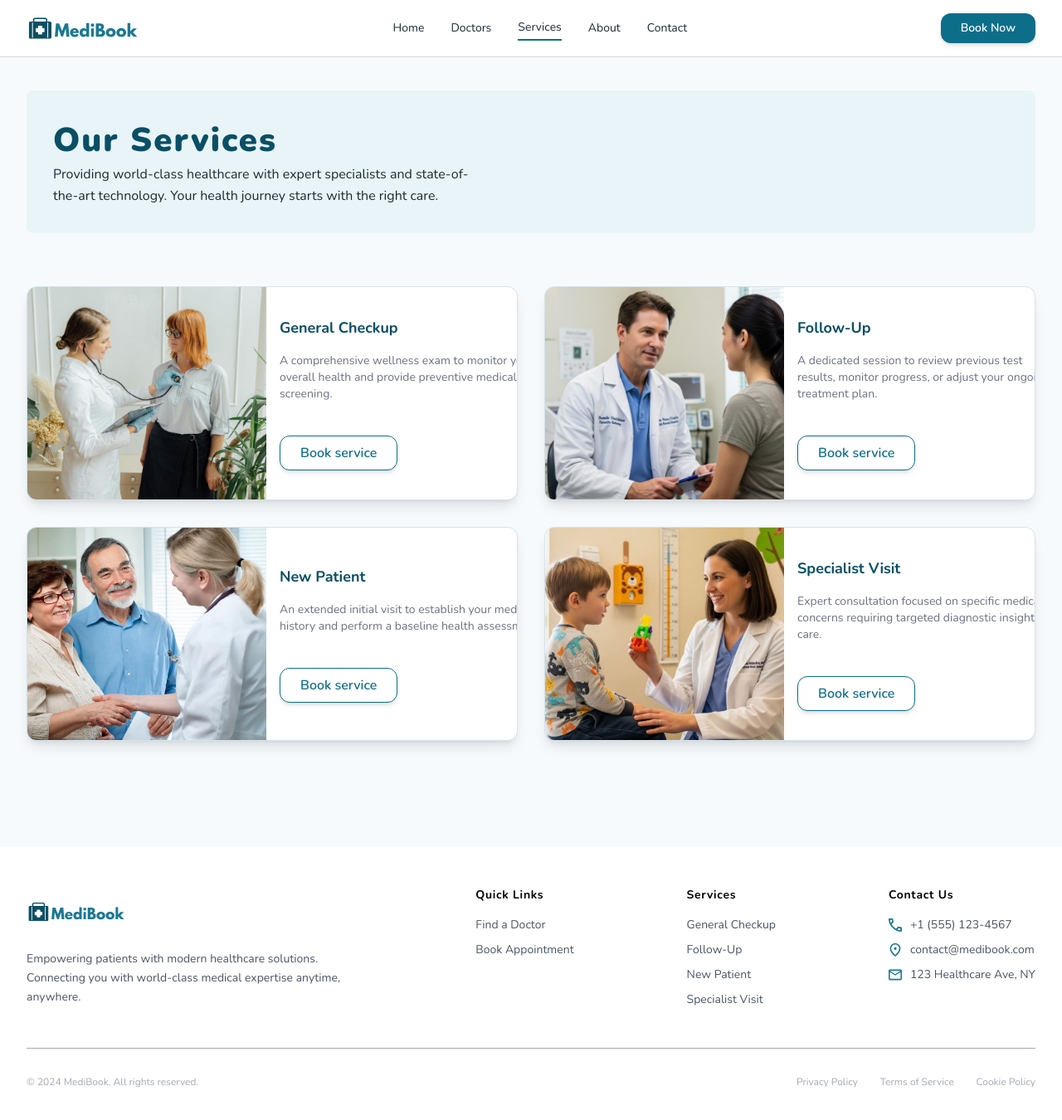
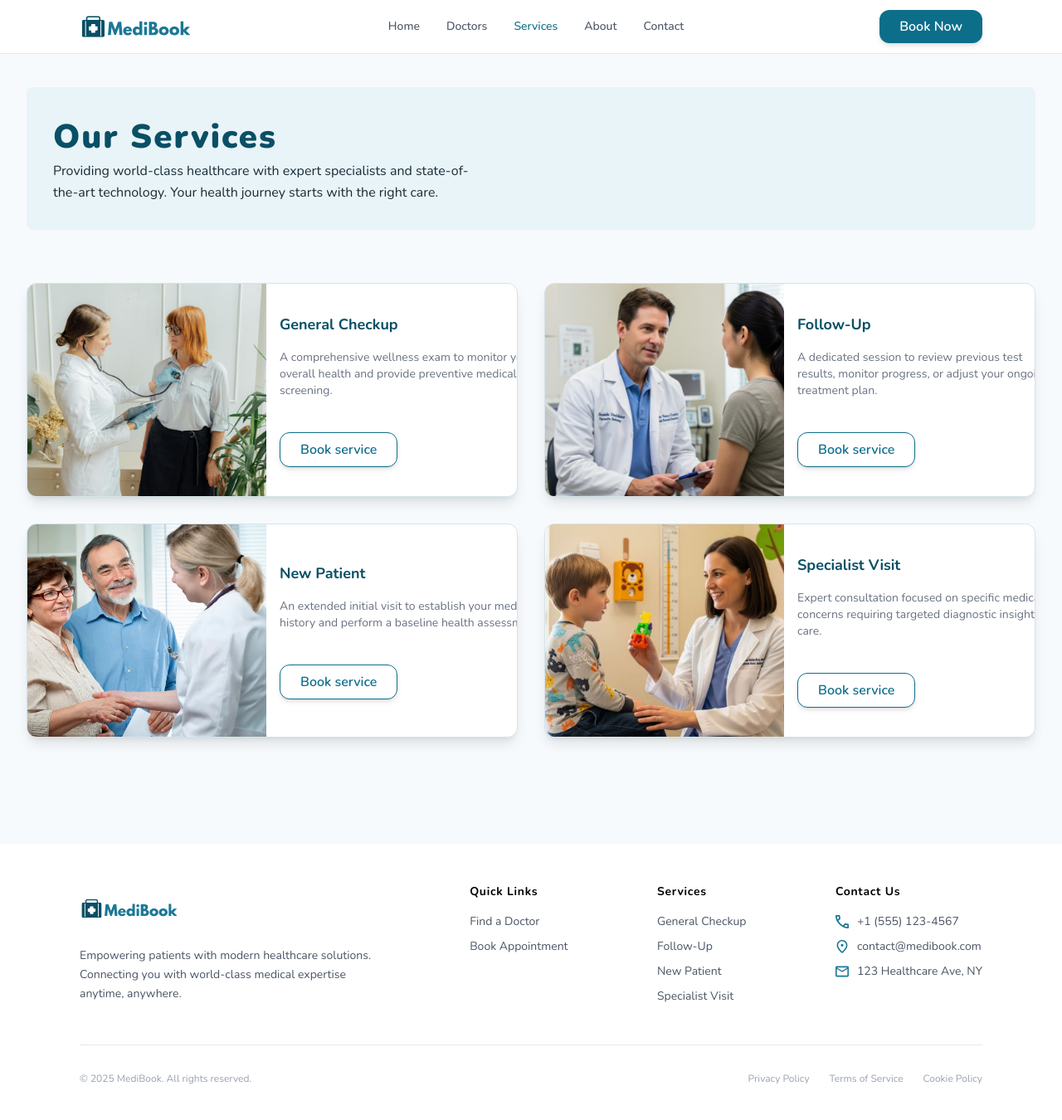
Before and after one commit to jagonosalexandra/medibook-appointment-booking-system, a React (Vite) app in the folder user-side/: page /services in a window 1280 px wide. Shown: the top 1350 px of the page at 83% size. Built offline with nearby package versions, Linux system fonts and the light colour scheme.

Commit message:
add responsive design

```diff
--- a/user-side/src/components/Footer.jsx
+++ b/user-side/src/components/Footer.jsx
@@ -1,38 +1,41 @@
+// Footer.jsx
 import React from 'react'
 import logo from '../assets/images/logo.svg'
 import phone from '../assets/icons/phone.svg'
 import address from '../assets/icons/address.svg'
 import email from '../assets/icons/email.svg'
+import { Link } from 'react-router-dom'
 
 const Footer = () => {
   return (
-    <div className='bg-white px-8 py-12 text-gray-600 text-sm'>
-      <div className='flex flex-col gap-6 lg:flex-row justify-between pb-12'>
+    <footer className='bg-white px-6 lg:px-24 py-12 text-gray-600 text-sm'>
+      <div className='flex flex-col gap-10 lg:flex-row justify-between pb-12'>
 
-        <div className='md:w-1/3 space-y-4'>
+        <div className='lg:w-1/3 space-y-4'>
           <img className='w-30' src={logo} alt='MediBook Logo' />
           <p className='xl:max-w-sm leading-relaxed'>
-            Empowering patients with modern
-            healthcare solutions. Connecting you
-            with world-class medical expertise
-            anytime, anywhere.</p>
+            Empowering patients with modern healthcare solutions. Connecting you
+            with world-class medical expertise anytime, anywhere.
+          </p>
         </div>
 
         <div className='flex flex-col gap-4'>
           <p className='text-black font-bold tracking-wider'>Quick Links</p>
+          {/* ✅ Using Link instead of dead <li> elements */}
           <ul className='space-y-2.5'>
-            <li className='hover:text-primary cursor-pointer transition-colors'>Find a Doctor</li>
-            <li className='hover:text-primary cursor-pointer transition-colors'>Book Appointment</li>
+            <li><Link to='/doctors' className='hover:text-primary transition-colors'>Find a Doctor</Link></li>
+            <li><Link to='/booking' className='hover:text-primary transition-colors'>Book Appointment</Link></li>
           </ul>
         </div>
 
         <div className='flex flex-col gap-4'>
           <p className='text-black font-bold tracking-wider'>Services</p>
           <ul className='space-y-2.5'>
-            <li className='hover:text-primary cursor-pointer transition-colors'>General Checkup</li>
-            <li className='hover:text-primary cursor-pointer transition-colors'>Follow-Up</li>
-            <li className='hover:text-primary cursor-pointer transition-colors'>New Patient</li>
-            <li className='hover:text-primary cursor-pointer transition-colors'>Specialist Visit</li>
+            {['General Checkup', 'Follow-Up', 'New Patient', 'Specialist Visit'].map(s => (
+              <li key={s}>
+                <Link to='/booking' className='hover:text-primary transition-colors'>{s}</Link>
+              </li>
+            ))}
           </ul>
         </div>
 
@@ -46,19 +49,18 @@ const Footer = () => {
         </div>
       </div>
 
+      <hr className='border-none h-px bg-gray-200 mb-8' />
 
-      <div className='flex flex-col justify-center gap-8'>
-        <hr className='border-none outline-none h-px bg-gray-600/50' />
-        <div className='flex flex-col md:flex-row gap-4 justify-between items-center text-xs text-gray-600/50'>
-          <p>© 2024 MediBook. All rights reserved.</p>
-          <ul className='flex justify-between items-end w-full md:w-72 cursor-pointer'>
-            <li>Privacy Policy</li>
-            <li>Terms of Service</li>
-            <li>Cookie Policy</li>
-          </ul>
-        </div>
+      <div className='flex flex-col md:flex-row gap-4 justify-between items-center text-xs text-gray-400'>
+        <p>© 2025 MediBook. All rights reserved.</p>
+        {/* ✅ Fixed: was items-end, should be items-center */}
+        <ul className='flex items-center gap-6 cursor-pointer'>
+          <li className='hover:text-primary transition-colors'>Privacy Policy</li>
+          <li className='hover:text-primary transition-colors'>Terms of Service</li>
+          <li className='hover:text-primary transition-colors'>Cookie Policy</li>
+        </ul>
       </div>
-    </div>
+    </footer>
   )
 }
 
--- a/user-side/src/components/Navbar.jsx
+++ b/user-side/src/components/Navbar.jsx
@@ -1,45 +1,77 @@
-import React from 'react'
+import React, { useState } from 'react'
 import logo from '../assets/images/logo.svg'
+import menu from '../assets/icons/menu.svg'
 import { NavLink, useNavigate } from 'react-router-dom'
 import Button from './Button'
+
+const NAV_LINKS = [
+  { label: 'Home', to: '/' },
+  { label: 'Doctors', to: '/doctors' },
+  { label: 'Services', to: '/services' },
+  { label: 'About', to: '/about' },
+  { label: 'Contact', to: '/contact' }
+]
+
+const navClass = ({ isActive }) =>
+  `flex flex-col items-center gap-0.5 text-sm font-medium transition-colors ${isActive ? 'text-primary' : 'text-gray-600 hover:text-primary'
+  }`
 
 const Navbar = () => {
 
   const navigate = useNavigate()
+  const [isOpen, setIsOpen] = useState(false)
 
   return (
-    <div className='flex items-center justify-between text-sm px-8 sticky top-0 z-50 bg-white border-b border-gray-300'>
-      <img onClick={() => navigate('/')} className='w-34 cursor-pointer transition-all' src={logo} alt='' />
+    <nav className='sticky top-0 z-50 bg-white border-b border-gray-200'>
+      <div className='flex items-center justify-between px-6 lg:px-24 h-16'>
+        <img onClick={() => navigate('/')} className='w-34 cursor-pointer' src={logo} alt='Medibook' />
 
-      <ul className='flex items-center gap-8'>
-        <NavLink to='/'>
-          <li className='py-1'>Home</li>
-          <hr className='border-none outline-none h-0.5 m-auto bg-primary hidden' />
+        <ul className='hidden md:flex items-center gap-8'>
+          {NAV_LINKS.map(({ label, to }) => (
+            <li key={to}>
+              <NavLink to={to} className={navClass}>
+                <span className='py-1'>{label}</span>
+                {({ isActive }) => isActive && (
+                  <span className='block h-0.5 w-full bg-primary rounded-full' />
+                )}
               </NavLink>
-        <NavLink to='/doctors'>
-          <li className='py-1'>Doctors</li>
-          <hr className='border-none outline-none h-0.5 m-auto bg-primary hidden' />
-        </NavLink>
-        <NavLink to='/services'>
-          <li className='py-1'>Services</li>
-          <hr className='border-none outline-none h-0.5 m-auto bg-primary hidden' />
-        </NavLink>
-        <NavLink to='/about'>
-          <li className='py-1'>About</li>
-          <hr className='border-none outline-none h-0.5 m-auto bg-primary hidden' />
-        </NavLink>
-        <NavLink to='/contact'>
-          <li className='py-1'>Contact</li>
-          <hr className='border-none outline-none h-0.5 m-auto bg-primary hidden' />
-        </NavLink>
+            </li>
+          ))}
         </ul>
 
+        <div className='flex items-center gap-4'>
           <Button
             label="Book Now"
             variant="primary"
-        onClick={() => navigate('booking')}
+            onClick={() => navigate('/booking')}
           />
+
+          <button className='md:hidden flex flex-col gap-1.5 p-1 cursor-pointer' onClick={() => setIsOpen(prev => !prev)} aria-label='TOggle menu'>
+            <img className='w-8' src={menu} alt='menu' />
+          </button>
         </div>
+      </div>
+
+      {isOpen && (
+        <div className='md:hidden bg-white border-t border-gray-100 px-6 flex flex-col gap-1'>
+          {NAV_LINKS.map(({ label, to }) => (
+            <NavLink
+              key={to}
+              to={to}
+              onClick={() => setIsOpen(false)}
+              className={({ isActive }) =>
+                `p-3 rounded-lg text-sm font-medium transition-colors ${isActive
+                  ? 'bg-primary/10 text-primary font-bold'
+                  : 'text-gray-600 hover:bg-gray-50 hover:text-primary'
+                }`
+              }
+            >
+              {label}
+            </NavLink>
+          ))}
+        </div>
+      )}
+    </nav >
   )
 }
 
--- /dev/null
+++ b/user-side/src/constants/services.js
@@ -0,0 +1,13 @@
+import checkup from '../assets/images/checkup.jpeg'
+import followup from '../assets/images/followup.jpg'
+import patient from '../assets/images/patient.jpeg'
+import specialist from '../assets/images/specialist.jpg'
+
+const SERVICES = [
+    { img: checkup, title: 'General Checkup', desc: 'A comprehensive wellness exam to monitor your overall health and provide preventive medical screening.' },
+    { img: followup, title: 'Follow-Up', desc: 'A dedicated session to review previous test results, monitor progress, or adjust your ongoing treatment plan.' },
+    { img: patient, title: 'New Patient', desc: 'An extended initial visit to establish your medical history and perform a baseline health assessment.' },
+    { img: specialist, title: 'Specialist Visit', desc: 'Expert consultation focused on specific medical concerns requiring targeted diagnostic insights and care.' },
+]
+
+export default SERVICES
--- /dev/null
+++ b/user-side/src/constants/whyUs.js
@@ -0,0 +1,13 @@
+import experts from '../assets/icons/general_practice.svg'
+import award from '../assets/icons/award.svg'
+import building from '../assets/icons/building.svg'
+import schedule from '../assets/icons/calendar-check.svg'
+
+const WHY_US = [
+    { icon: experts, title: 'Expert Medical Team', desc: 'Access a network of board-certified physicians and experienced healthcare professionals dedicated to providing personalized, high-quality medical care for every patient.' },
+    { icon: award, title: 'Accredited Excellence', desc: 'We maintain the highest clinical standards as a Joint Commission-accredited facility, ensuring your care is safe, strictly regulated, and held to national benchmarks of excellence.' },
+    { icon: schedule, title: 'Seamless Scheduling', desc: 'Skip the waiting room. Our real-time booking system allows you to secure appointment slots instantly, helping you manage your health around your busy schedule.' },
+    { icon: building, title: 'Modern Facilities', desc: 'Experience medical care in a clean, professional environment equipped with modern diagnostic tools and comfortable patient lounges designed for your peace of mind.' },
+]
+
+export default WHY_US
--- a/user-side/src/pages/Home.jsx
+++ b/user-side/src/pages/Home.jsx
@@ -3,22 +3,15 @@ import { useNavigate } from 'react-router-dom'
 import LoadingSpinner from '../components/LoadingSpinner'
 import hero from '../assets/images/hero.jpg'
 import Button from '../components/Button'
-import checkup from '../assets/images/checkup.jpeg'
-import followup from '../assets/images/followup.jpg'
-import patient from '../assets/images/patient.jpeg'
-import specialist from '../assets/images/specialist.jpg'
-import experts from '../assets/icons/general_practice.svg'
-import award from '../assets/icons/award.svg'
-import building from '../assets/icons/building.svg'
-import schedule from '../assets/icons/calendar-check.svg'
 import { fetchAllDoctors } from '../services/doctorService'
 import DoctorCard from '../components/DoctorCard'
+import SERVICES from '../constants/services'
+import WHY_US from '../constants/whyUs'
 
 const Home = () => {
   const navigate = useNavigate()
-
   const [doctors, setDoctors] = useState([])
-  const [loading, setLoading] = useState(true)
+  const [loadingDoctors, setLoadingDoctors] = useState(true)
   const [error, setError] = useState(null)
 
   useEffect(() => {
@@ -27,17 +20,14 @@ const Home = () => {
         const data = await fetchAllDoctors()
         setDoctors(data)
       } catch (error) {
-        setError(err.message || 'Failed to load doctors')
-        console.error('Error loading doctors:', err)
+        setError(error.message || 'Failed to load doctors')
+        console.error('Error loading doctors:', error)
       } finally {
-        setLoading(false)
+        setLoadingDoctors(false)
       }
     }
     loadDoctors()
   }, [])
-
-  if (loading) return <LoadingSpinner message="Loading dashboard..." />
-  if (error) return <p className="text-red">{error}</p>
 
   return (
     <div>
@@ -54,7 +44,7 @@ const Home = () => {
           </p>
 
           <Button
-            label={`Book appointment \u2192`}
+            label={`Book appointment →`}
             variant='primary'
             onClick={() => navigate('/booking')}
           />
@@ -62,43 +52,30 @@ const Home = () => {
       </div>
 
       {/* SERVICES */}
-      <div className='px-6 lg:px-24 py-10 lg:py-12 bg-white'>
+      <div className='px-6 lg:px-24 py-10 lg:py-16 bg-white'>
         <p className='text-2xl md:text-3xl font-bold text-center mb-8 md:mb-12'>Our Services</p>
         <div className='grid grid-cols-1 md:grid-cols-2 gap-6 md:gap-8'>
-          <div className='flex flex-col lg:flex-row bg-card border border-border rounded-xl shadow-lg hover:border-2 hover:border-primary hover:scale-105 transition-all overflow-hidden group'>
-            <img className='w-full lg:w-72 h-48 lg:h-64 object-cover object-top' src={checkup} alt='General Checkup' />
+          {SERVICES.map(({ img, title, desc }) => (
+            <div key={title} className='flex flex-col lg:flex-row bg-card border border-border rounded-xl shadow-lg hover:border-2 hover:border-primary hover:scale-105 transition-all overflow-hidden'>
+              <img className='w-full lg:w-72 h-48 lg:h-64 object-cover object-top' src={img} alt={title} />
               <div className='flex flex-col justify-center gap-4 p-4'>
-              <p className='text-md font-bold text-primary-dark'>General Checkup</p>
-              <p className='w-full lg:w-xs text-sm text-gray-500'>A comprehensive wellness exam to monitor your overall health and provide preventive medical screening.</p>
+                <p className='text-md font-bold text-primary-dark'>{title}</p>
+                <p className='w-full lg:w-xs text-sm text-gray-500'>{desc}</p>
               </div>
             </div>
-          <div className='flex flex-col lg:flex-row bg-card border border-border rounded-xl shadow-lg hover:border-2 hover:border-primary hover:scale-105 transition-all overflow-hidden group'>
-            <img className='w-full lg:w-72 h-48 lg:h-64 object-cover object-top' src={followup} alt='Follow-Up' />
-            <div className='flex flex-col justify-center gap-4 p-4'>
-              <p className='text-md font-bold text-primary-dark'>Follow-Up</p>
-              <p className='w-full lg:w-xs text-sm text-gray-500'>A dedicated session to review previous test results, monitor progress, or adjust your ongoing treatment plan.</p>
-            </div>
-          </div>
-          <div className='flex flex-col lg:flex-row bg-card border border-border rounded-xl shadow-lg hover:border-2 hover:border-primary hover:scale-105 transition-all overflow-hidden group'>
-            <img className='w-full lg:w-72 h-48 lg:h-64 object-cover object-top' src={patient} alt='New Patient' />
-            <div className='flex flex-col justify-center gap-4 p-4'>
-              <p className='text-md font-bold text-primary-dark'>New Patient</p>
-              <p className='w-full lg:w-xs text-sm text-gray-500'>An extended initial visit to establish your medical history and perform a baseline health assessment.</p>
-            </div>
-          </div>
-          <div className='flex flex-col lg:flex-row bg-card border border-border rounded-xl shadow-lg hover:border-2 hover:border-primary hover:scale-105 transition-all overflow-hidden group'>
-            <img className='w-full lg:w-72 h-48 lg:h-64 object-cover object-top' src={specialist} alt='Specialist Visit' />
-            <div className='flex flex-col justify-center gap-4 p-4'>
-              <p className='text-md font-bold text-primary-dark'>Specialist Visit</p>
-              <p className='w-full lg:w-xs text-sm text-gray-500'>Expert consultation focused on specific medical concerns requiring targeted diagnostic insights and care.</p>
-            </div>
-          </div>
+          ))}
         </div>
       </div>
 
       {/* DOCTORS */}
-      <div className='flex flex-col items-center gap-8 lg:gap-12 px-6 lg:px-24 py-10 lg:py-12'>
+      <div className='flex flex-col items-center gap-8 px-6 lg:px-24 py-10 lg:py-12'>
         <p className='text-2xl md:text-3xl font-bold text-center mb-8 md:mb-12'>Meet the Doctors</p>
+        {loadingDoctors ? (
+          <LoadingSpinner message='Loading doctors...' />
+        ) : error ? (
+          <p className='text-error text-sm'>{error}</p>
+        ) : (
+          <>
             <div className='grid grid-cols-1 sm:grid-cols-2 xl:grid-cols-4 gap-4'>
               {doctors.slice(0, 4).map(doc => (
                 <DoctorCard
@@ -111,32 +88,21 @@ const Home = () => {
               ))}
             </div>
             <button className='bg-primary/5 px-8 py-4 rounded-full cursor-pointer hover:font-bold hover:text-primary active:scale-95 transition-all' onClick={() => navigate('/doctors')}>View All</button>
+          </>
+        )}
       </div>
 
       {/* WHY CHOOSE US */}
-      <div className='px-6 lg:px-24 py-10 lg:py-12 bg-white'>
+      <div className='px-6 lg:px-24 py-10 lg:py-16 bg-white'>
         <p className='text-2xl md:text-3xl font-bold text-center mb-8 md:mb-12'>Why Choose Us</p>
-        <div className='grid grid-cols-1 md:grid-cols-2 xl:grid-cols-4 gap-4 md:gap-6 min-h-64'>
-          <div className='flex flex-col gap-4 bg-card p-4 border border-border hover:border-2 hover:border-primary hover:scale-105 transition-all rounded-xl shadow-lg group'>
-            <img className='w-12 h-12 p-2 rounded-lg bg-primary/20' src={experts} alt='General Checkup' />
-            <p className='text-md font-bold'>Expert Medical Team</p>
-            <p className='text-sm text-gray-500'>Access a network of board-certified physicians and experienced healthcare professionals dedicated to providing personalized, high-quality medical care for every patient.</p>
+        <div className='grid grid-cols-1 md:grid-cols-2 xl:grid-cols-4 gap-4 md:gap-6'>
+          {WHY_US.map(({ icon, title, desc }) => (
+            <div key={title} className='flex flex-col gap-4 bg-card p-4 border border-border hover:border-2 hover:border-primary hover:scale-105 transition-all rounded-xl shadow-lg'>
+              <img className='w-12 h-12 p-2 rounded-lg bg-primary/20' src={icon} alt={title} />
+              <p className='text-md font-bold'>{title}</p>
+              <p className='text-sm text-gray-500'>{desc}</p>
             </div>
-          <div className='flex flex-col gap-4 bg-card p-4 border border-border hover:border-2 hover:border-primary hover:scale-105 transition-all rounded-xl shadow-lg group'>
-            <img className='w-12 h-12 p-2 rounded-lg bg-primary/20' src={award} alt='Follow-Up' />
-            <p className='text-md font-bold'>Accredited Excellence</p>
-            <p className='text-sm text-gray-500'>We maintain the highest clinical standards as a Joint Commission-accredited facility, ensuring your care is safe, strictly regulated, and held to national benchmarks of excellence.</p>
-          </div>
-          <div className='flex flex-col gap-4 bg-card p-4 border border-border hover:border-2 hover:border-primary hover:scale-105 transition-all rounded-xl shadow-lg group'>
-            <img className='w-12 h-12 p-2 rounded-lg bg-primary/20' src={schedule} alt='New Patient' />
-            <p className='text-md font-bold'>Seamless Scheduling</p>
-            <p className='text-sm text-gray-500'>Skip the waiting room. Our real-time booking system allows you to secure appointment slots instantly, helping you manage your health around your busy schedule.</p>
-          </div>
-          <div className='flex flex-col gap-4 bg-card p-4 border border-border hover:border-2 hover:border-primary hover:scale-105 transition-all rounded-xl shadow-lg group'>
-            <img className='w-12 h-12 p-2 rounded-lg bg-primary/20' src={building} alt='Specialist Visit' />
-            <p className='text-md font-bold'>Modern Facilities</p>
-            <p className='text-sm text-gray-500'>Experience medical care in a clean, professional environment equipped with modern diagnostic tools and comfortable patient lounges designed for your peace of mind.</p>
-          </div>
+          ))}
         </div>
       </div>
     </div>
```
Lines whose indentation alone changed are shown as unchanged.
